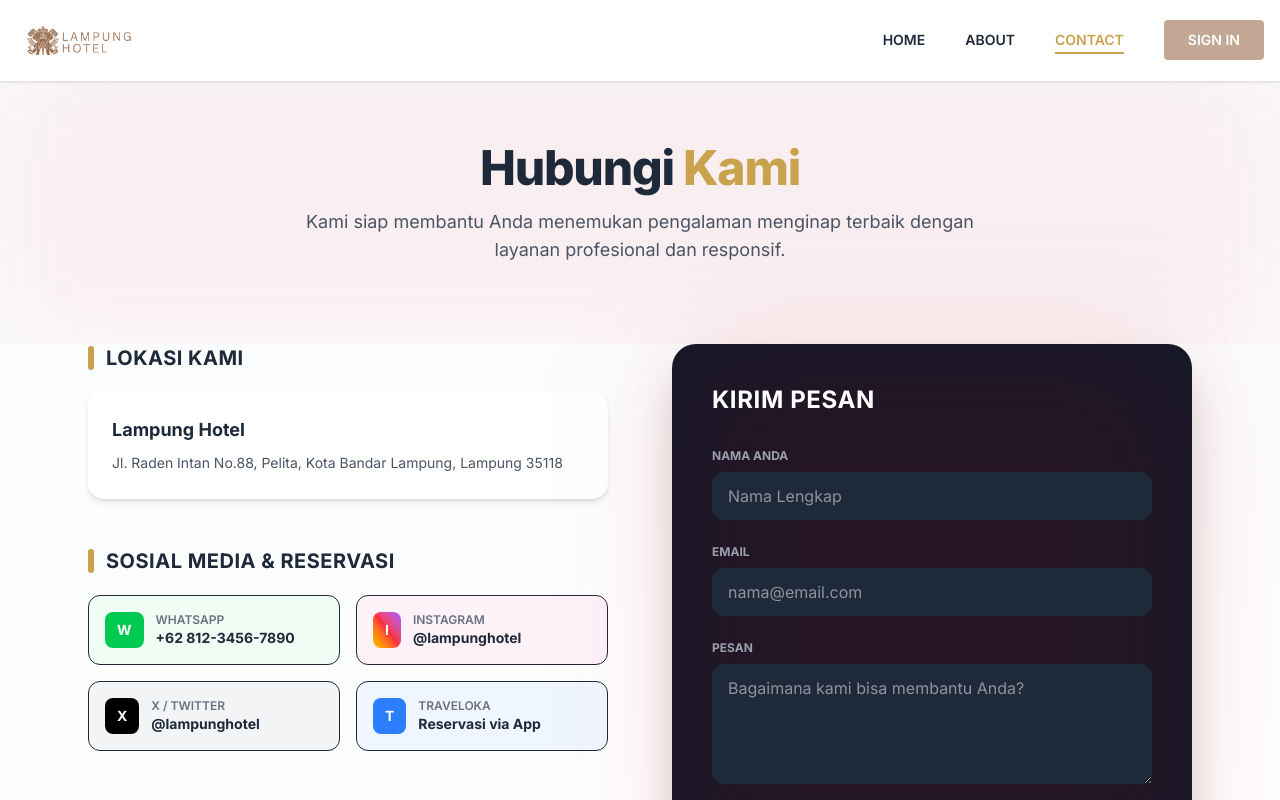
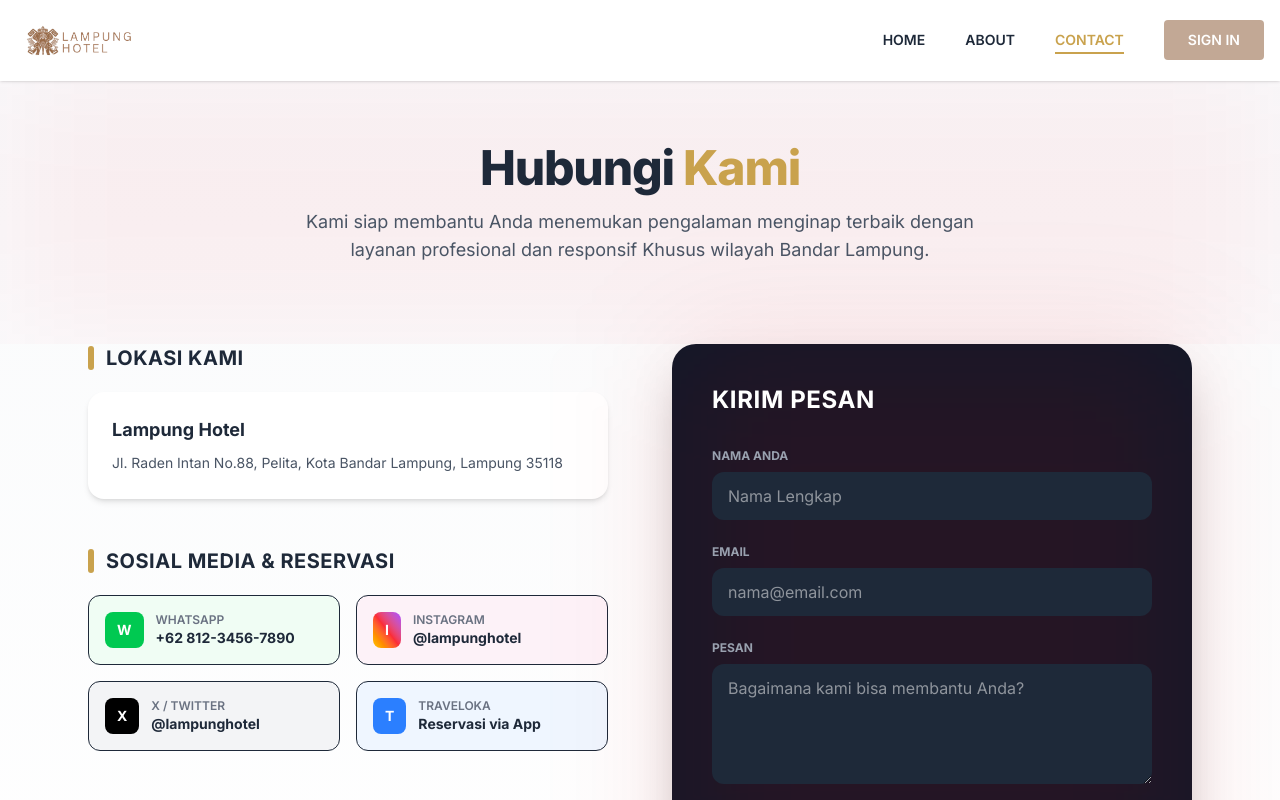
Before and after one commit to hafizahalfitra/booking-hotel, a Next.js app in the folder WEB/: page /contact in a window 1280 px wide. Shown: the top 800 px of the page. Built offline with nearby package versions, Linux system fonts and the light colour scheme.

Commit message:
menambahkan keterangan lengkap pada contact

```diff
--- a/WEB/app/contact/page.tsx
+++ b/WEB/app/contact/page.tsx
@@ -11,7 +11,8 @@ const ContactPage = () => {
           Hubungi <span className="text-[#C9A24D]">Kami</span>
         </h1>
         <p className="relative text-gray-600 max-w-2xl mx-auto text-base md:text-lg">
-          Kami siap membantu Anda menemukan pengalaman menginap terbaik dengan layanan profesional dan responsif.
+          Kami siap membantu Anda menemukan pengalaman menginap terbaik dengan layanan profesional dan responsif
+          Khusus wilayah Bandar Lampung.
         </p>
       </section>
 
```
